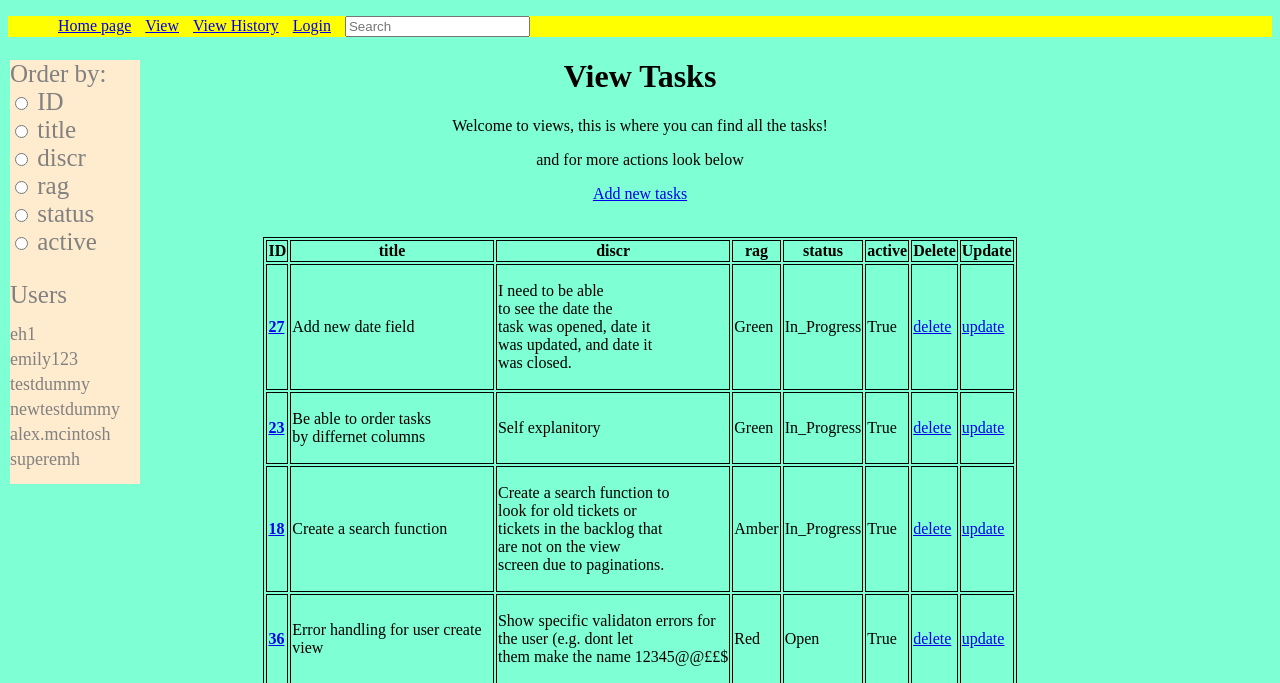
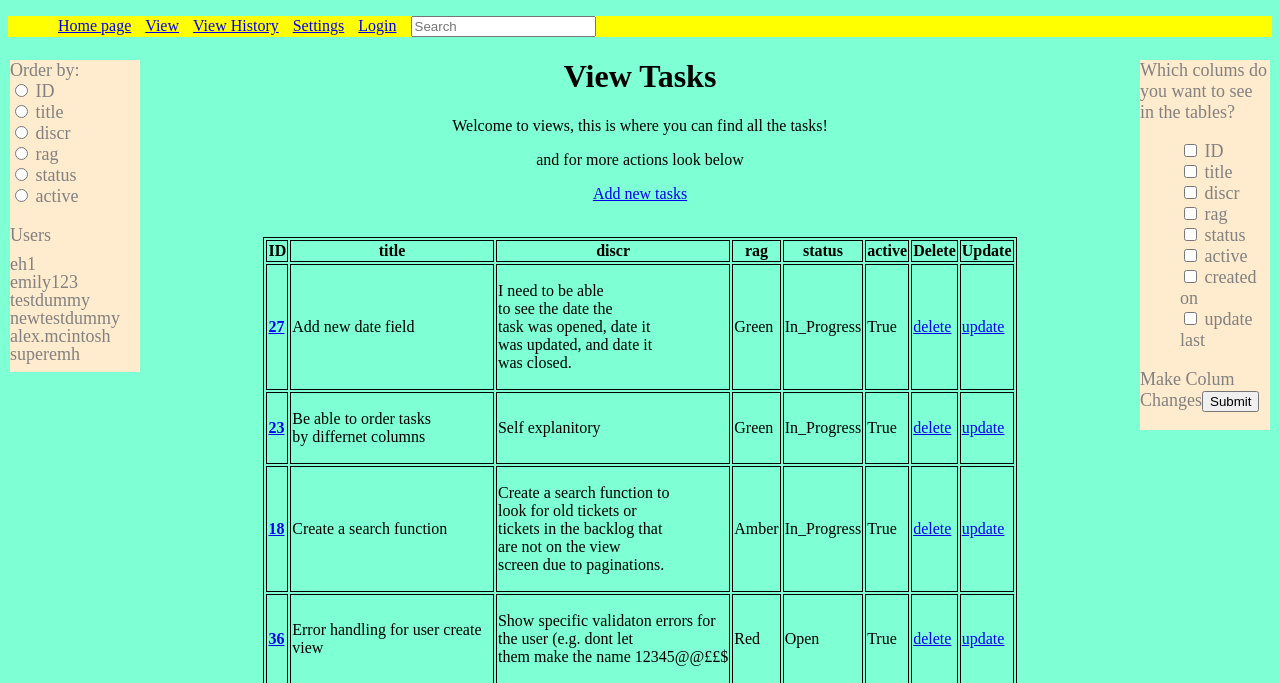
Before and after one commit to Emily8165/Emily-Python-Development, a Django app: page /view/ in a window 1280 px wide. Shown: the top 683 px of the page. Run offline with Django 4.2, Linux system fonts and the light colour scheme; data comes from the database, SQL or seed files in the repository; both versions use the stored data as it was after the commit.

Commit message:
I did some work on understanding status codes and also started work on my filters for my models

```diff
--- a/src/taskmanager/static/mainstatic.css
+++ b/src/taskmanager/static/mainstatic.css
@@ -38,14 +38,13 @@ table.center {
     top: 60px;
     left: 10px;
     overflow-x: hidden;
-    font-size: 25px;
+    font-size: 15px;
     text-align: left;
 }
 
 .sidenav a {
     list-style-type: none;
     text-decoration: none; /* this lets you define if a texted it hyper linked or not */
-    font-size: 18px;
     color: #818181;
     display: block;
     line-height: 0;
@@ -55,6 +54,7 @@ table.center {
 .sidenav ul {
     list-style-type: none;
     padding-left: 0px;
+    font-size: 10px;
 }
 
 .sidenav a:hover {
@@ -70,6 +70,81 @@ table.center {
         font-size: 18px;
     }
 }
+
+.sidenav {
+    background-color: blanchedalmond;
+    color: #818181;
+    width: 130px;
+    position: absolute; /* this allows for floating or fixed text */
+    z-index: 1;
+    top: 60px;
+    left: 10px;
+    overflow-x: hidden;
+    font-size: 18px;
+    text-align: left;
+}
+
+.sidenav a {
+    list-style-type: none;
+    text-decoration: none; /* this lets you define if a texted it hyper linked or not */
+    color: #818181;
+    display: block;
+    line-height: 0;
+    padding-left: 0px;
+}
+
+.sidenav ul {
+    list-style-type: none;
+    padding-left: 0px;
+    font-size: 18px;
+}
+
+.sidenav a:hover {
+    color: #f1f1f1;
+}
+
+@media screen and (max-height: 450px) {
+    .sidenav {
+        padding-top: 15px;
+    }
+
+    .sidenav a {
+        font-size: 18px;
+    }
+}
+
+.right-sidenav {
+    background-color: blanchedalmond;
+    color: #818181;
+    width: 130px;
+    position: absolute;
+    /* this allows for floating or fixed text */
+    z-index: 1;
+    top: 60px;
+    right: 10px;
+    overflow-x: hidden;
+    font-size: 18px;
+    text-align: left;
+}
+
+.right-sidenav ul {
+    list-style-type: none;
+    padding-right: 10px;
+    font-size: 18px;
+}
+
+@media screen and (max-height: 450px) {
+    .sidenav {
+        padding-top: 15px;
+    }
+
+    .sidenav a {
+        font-size: 18px;
+    }
+}
+.right_sidenav {
+    color: #f1f1f1;
+}
 /* bottom */
 .pagination-container {
     text-align: center;
--- a/src/taskmanager/templates/base_layout.html
+++ b/src/taskmanager/templates/base_layout.html
@@ -15,6 +15,7 @@
         <li><a href="{% url 'main' %}">Home page</a></li>
         <li><a href="{% url 'view_tasks' %}">View</a></li>
         <li><a href="{% url 'view_history'%}">View History</a></li>
+        <li><a href="{% url 'settings' %}">Settings</a></li>
         {% if user.is_authenticated %}
             <li><a href="{% url 'logout' %}">Logout</a></li>
             <li><a href="">Logged in as {{user}}</a></li>
--- a/src/taskmanager/templates/view.html
+++ b/src/taskmanager/templates/view.html
@@ -34,6 +34,20 @@
                 {% endfor %}
             </div>
         <br>
+        <div class="right-sidenav">
+            <p1>Which colums do you want to see in the tables?</p1>
+            <form id="colum_filter" method="GET">
+            <ul>
+                {% for field in fields %}
+                    <li>
+                        <input type="checkbox" id="{{ field.name }}" name="order_by" value="{{ field.name }}">
+                        <label for="{{field.name}}">{{field.verbose_name}}</lable>
+                    </li>
+                {% endfor %}
+            </ul>
+            <p>Make Colum Changes<input type="submit"></p>
+        </form>
+        </div>
     </body>
     </div>
 {% endblock %}
--- a/src/taskmanager/urls.py
+++ b/src/taskmanager/urls.py
@@ -15,4 +15,5 @@ urlpatterns = [
     path("view/search/", views.SearchView.as_view(), name="search"),
     path("view/user/<i>", views.UserView.as_view(), name="user_view"),
     path("errorpage/", views.error_page, name="error_page"),
+    path("view/settings/", views.SettingsView.as_view(), name="settings"),
 ]
--- a/src/taskmanager/views.py
+++ b/src/taskmanager/views.py
@@ -10,7 +10,7 @@ from django.db.models import Q
 from django.db.models.base import Model as Model
 from django.db.models.query import QuerySet
 from django.http import HttpRequest, HttpResponse
-from django.shortcuts import get_object_or_404, render
+from django.shortcuts import get_object_or_404, redirect, render
 from django.template import loader
 from django.urls import reverse
 from django.views import generic
@@ -121,20 +121,6 @@ class SearchView(generic.ListView):
         object_list = Task.objects.filter(Q(title__icontains=query))
         return object_list
 
-    """
-        def get_queryset(
-            self,
-        ) -> QuerySet[Any]:  # this retirives the objects from the list view.
-            lookup_param = self.request.GET.get(
-                "lookup", ""
-            )  # this retireves the specific data from the query set. The look up is a paramiter set in the GET function.
-            # Filter tasks based on the search parameter
-            matching_tasks = Task.objects.filter(
-                title__icontains=lookup_param
-            )  # this compares the data to all object in the model and filters out any that aren't define in the look up paraiter.
-            return matching_tasks
-    """
-
     def get(self, request, *args, **kwargs):  # this returns the data as a list view.
         # Call the parent get method to handle the ListView logic
         response = super().get(request, *args, **kwargs)
@@ -192,6 +178,18 @@ class UserView(generic.DetailView):
         return super().get(request, *args, **kwargs)
 
 
+class SettingsView(ContextDataMixim, generic.TemplateView):
+    title = "Task Settings"
+    template_name = "settings.html"
+
+    def get(self, request, *args, **kwargs):
+        requested = request.GET.get("colum_filter")
+        default_field = "id"
+        filter_condition = {requested or default_field: False}
+        field_filter = Task.objects.exclude(**filter_condition)
+        return render(request, "settings.html", {"tasks": field_filter})
+
+
 def error_page(request):
     template = loader.get_template("errorpage.html")
     return HttpResponse(template.render())
```
Also changed, not shown: src/taskmanager/templates/settings.html (added, +20 -0 lines), src/db.sqlite3.
